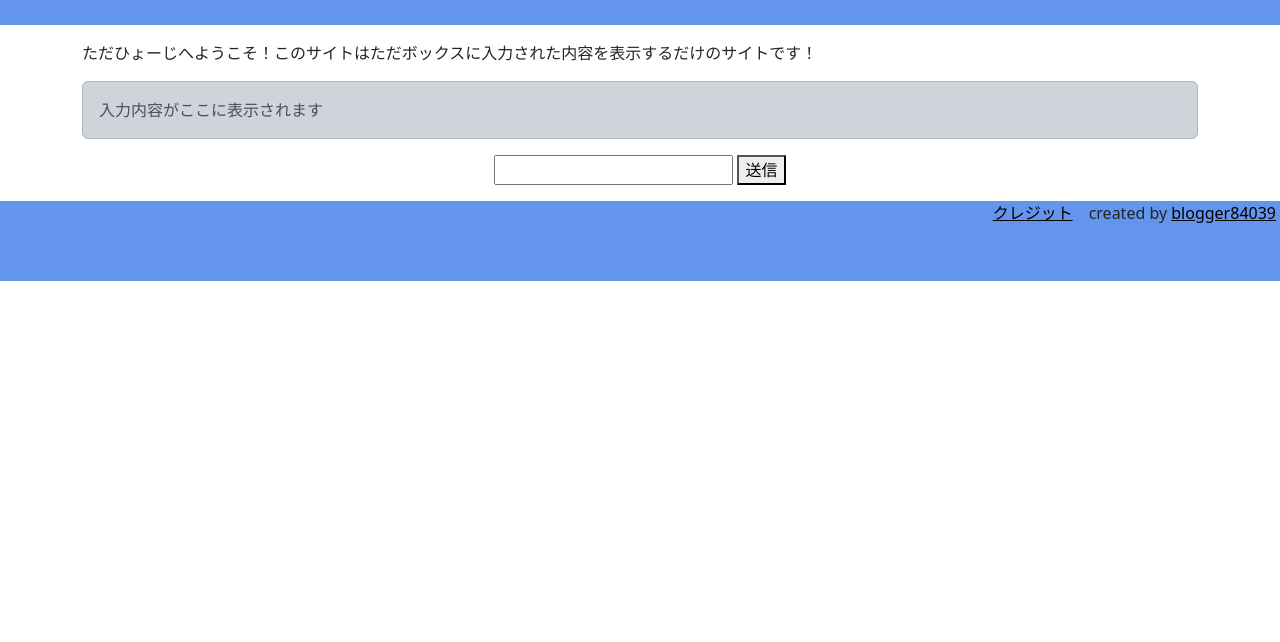
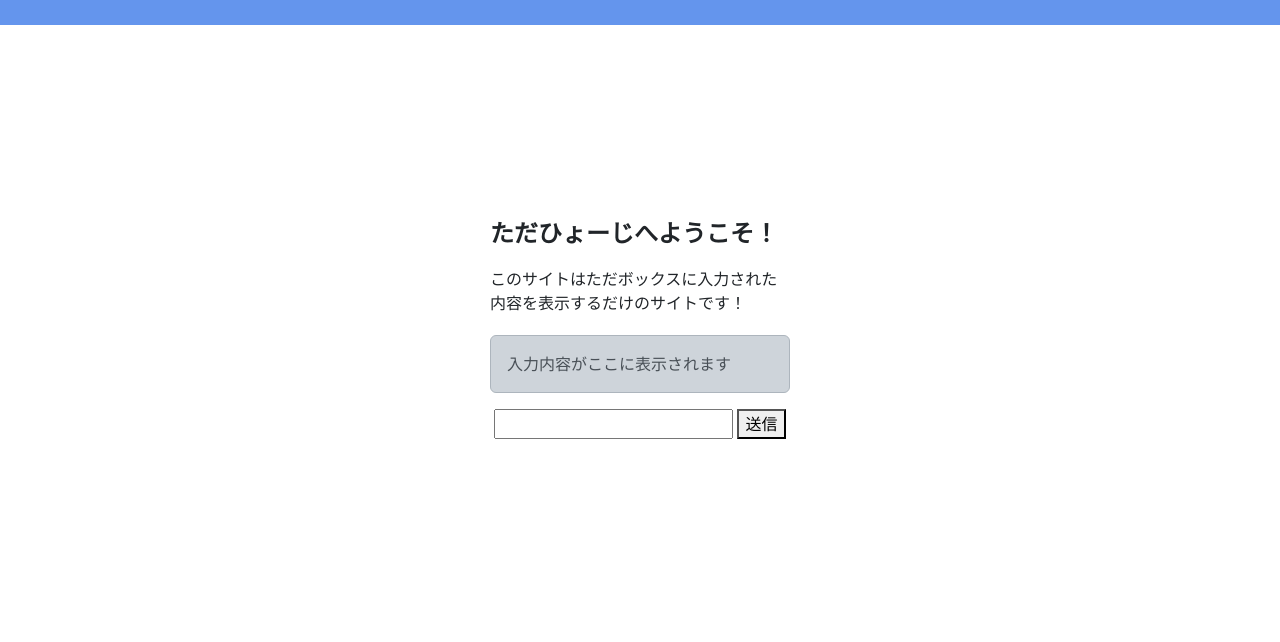
Before and after one commit to blogger84039/tadahyo-ji, a plain HTML site: page index.html in a window 1280 px wide. Shown: the part 75-717 px from the top of the page. Drawn offline with nearby package versions, Linux system fonts and the light colour scheme.

Commit message:
docs: footerが画面最下部まで届かない問題を修正

```diff
--- a/index.html
+++ b/index.html
@@ -17,7 +17,7 @@
     <link href="https://cdn.jsdelivr.net/npm/bootstrap@5.3.0/dist/css/bootstrap.min.css" rel="stylesheet"
         integrity="sha384-9ndCyUaIbzAi2FUVXJi0CjmCapSmO7SnpJef0486qhLnuZ2cdeRhO02iuK6FUUVM" crossorigin="anonymous">
     <link rel="stylesheet" href="stylesheet.css">
-    <meta name="description" content="blogger84039のよって作られた、ボックスに入力された内容をただただ表示するだけのサイト。"/>
+    <meta name="description" content="blogger84039のよって作られた、ボックスに入力された内容をただただ表示するだけのサイト。" />
 
     <meta property="og:title" content="ボックスに入力された内容をただ表示するだけのサイト-ただひょーじ">
     <meta property="og:type" content="website">
@@ -33,19 +33,22 @@
     <meta name="google-site-verification" content="1-xrlmVgKr4V1tAEmzkwM25j4ZUPQbVUKgU8okFnNl4" />
 </head>
 
-<body>
+<body class="d-flex flex-column">
 
     <div id="header" class="d-flex justify-content-center d-flex align-items-center">
         <h1 id="title_1" class="text-center">ただひょーじ</h1>
     </div>
-    <div class="container mt-3">
-        <p>ただひょーじへようこそ！このサイトはただボックスに入力された内容を表示するだけのサイトです！</p>
+    <div class="container">
+        <div class="d-flex flex-column m-auto" id="content">
+            <p id="welcome">ただひょーじへようこそ！</p>
+            <p>このサイトはただボックスに入力された内容を表示するだけのサイトです！</p>
             <div id="text_01" class="alert alert-dark mt-1" role="alert">
                 入力内容がここに表示されます
             </div>
             <div class="d-flex justify-content-center">
                 <input type="text" id="text_">
                 <button id="btn_" class="ms-1">送信</button>
+            </div>
         </div>
     </div>
     <div id="footer" class="d-flex flex-row-reverse mt-3">
--- a/stylesheet.css
+++ b/stylesheet.css
@@ -1,7 +1,28 @@
+html, body {
+    height: 100%;
+}
+
 #header {
     width: auto;
     height: 100px;
     background-color: #6495ed;
+}
+
+.container {
+    display: grid;
+    grid-template-columns: 1fr 300px 1fr;
+    grid-template-rows: 1fr;
+    flex: 1;
+    width: 100%;
+}
+
+#content {
+    grid-column-start: 2;
+}
+
+#welcome {
+    font-size: 24px;
+    font-weight: bold;
 }
 
 #footer {
```
Lines whose indentation alone changed are shown as unchanged.
